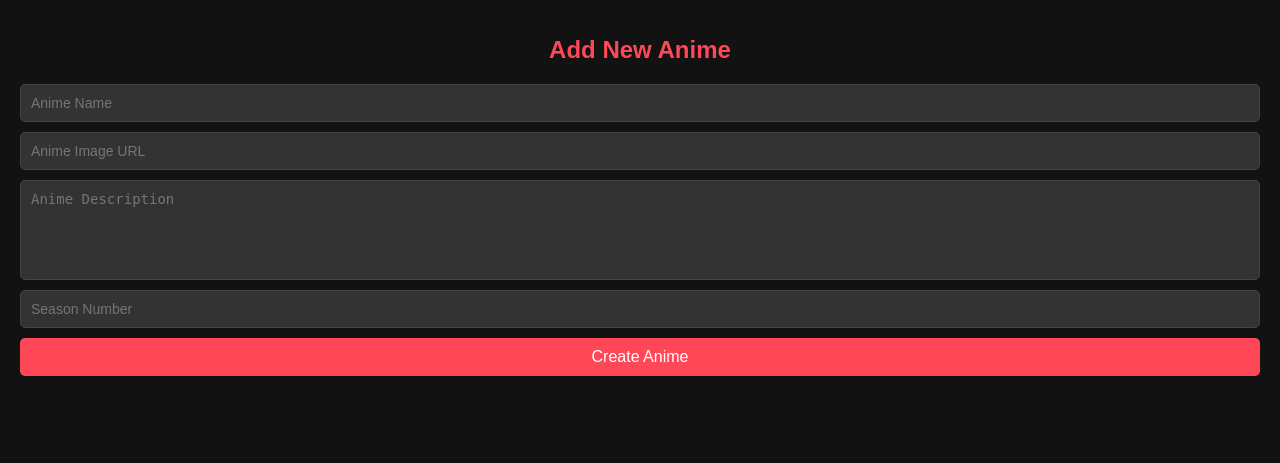
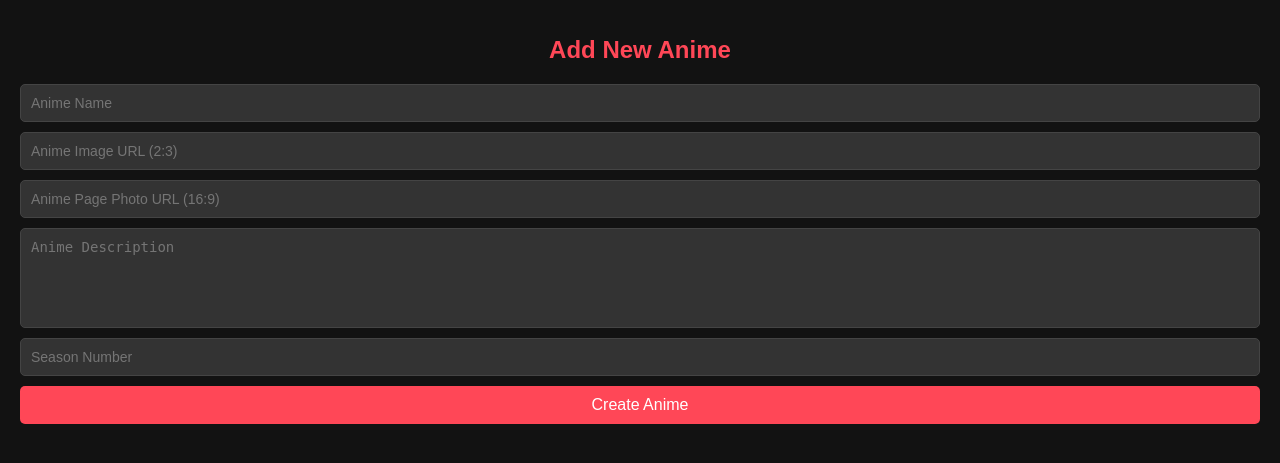
Before and after one commit to shahariarmahfuz/anime_verse, a Flask app: page /add_anime in a window 1280 px wide. Shown: the top 463 px of the page. Run offline with Flask 3, Linux system fonts and the light colour scheme.

Commit message:
Update add_anime.html

```diff
--- a/templates/add_anime.html
+++ b/templates/add_anime.html
@@ -61,7 +61,8 @@
     <h1>Add New Anime</h1>
     <form method="POST">
         <input type="text" name="anime_name" placeholder="Anime Name" required>
-        <input type="text" name="anime_image" placeholder="Anime Image URL">
+        <input type="text" name="anime_image" placeholder="Anime Image URL (2:3)" required>
+        <input type="text" name="anime_page_photo" placeholder="Anime Page Photo URL (16:9)" required>
         <textarea name="anime_description" placeholder="Anime Description" required></textarea>
         <input type="number" name="season_number" placeholder="Season Number" required>
         <button type="submit">Create Anime</button>
```
